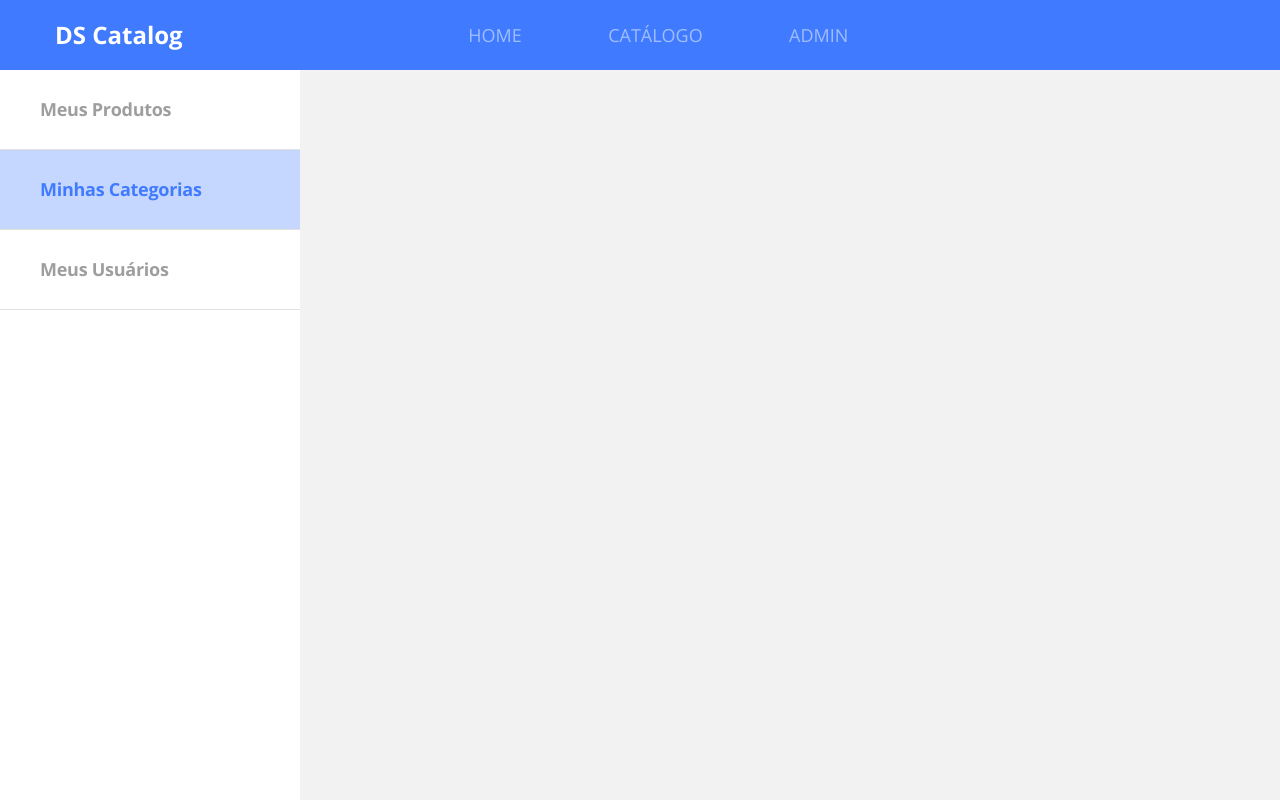
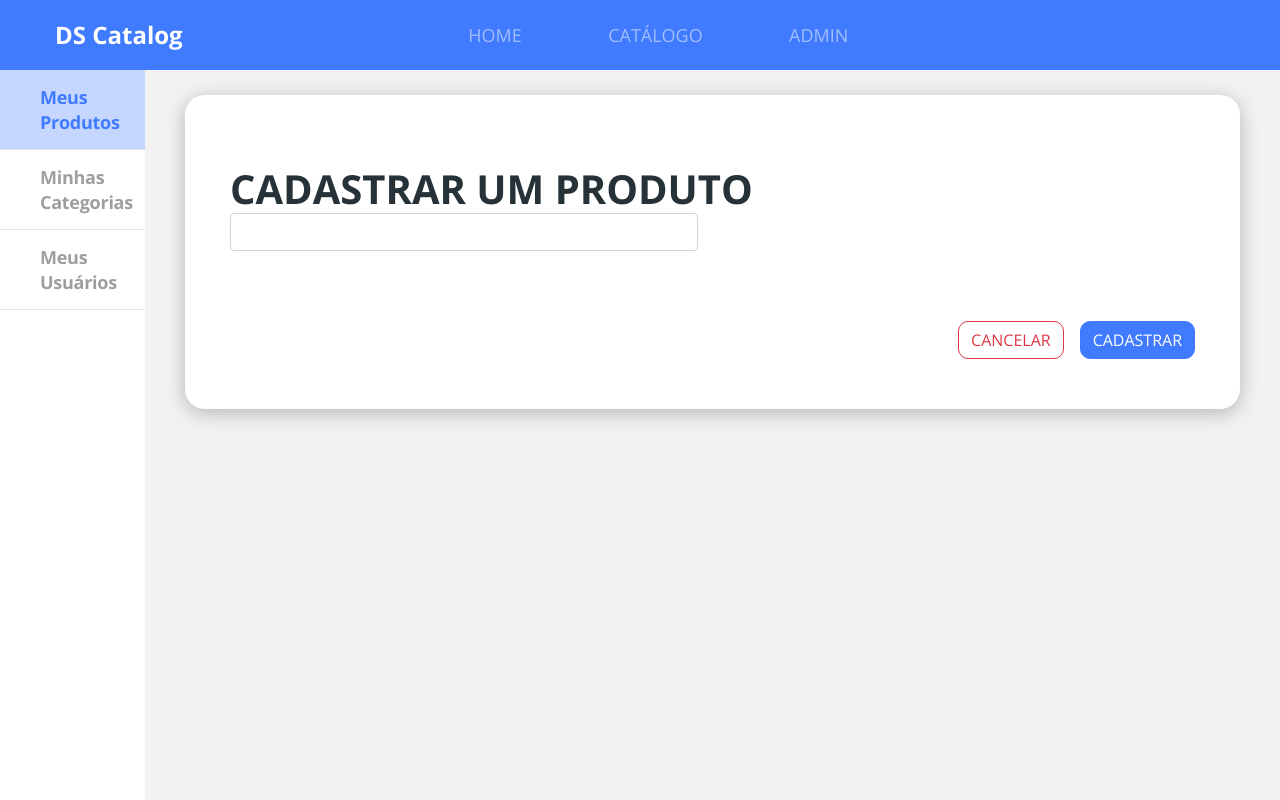
Before and after one commit to acsonov/dscatalog-bootcamp-devsuperior, a React (Create React App) app in the folder front-web/: page /admin/products/create in a window 1280 px wide. Built offline with nearby package versions, Linux system fonts and the light colour scheme.

Commit message:
Add base admin form structure

```diff
--- a/front-web/src/Routes.tsx
+++ b/front-web/src/Routes.tsx
@@ -1,5 +1,5 @@
 import React from 'react';
-import {BrowserRouter, Switch, Route} from 'react-router-dom';
+import { BrowserRouter, Switch, Route, Redirect } from 'react-router-dom';
 import Navbar from './core/components/Navbar';
 import Admin from './pages/Admin';
 import Catalog from './pages/Catalog';
@@ -20,6 +20,7 @@
             <Route path="/products/:productId">
                 <ProductDetails />
             </Route>
+            <Redirect  from = "/admin" to="/admin/products" exact />
             <Route path="/admin">
                 <Admin />
             </Route>
--- /dev/null
+++ b/front-web/src/pages/Admin/components/BaseForm/index.tsx
@@ -0,0 +1,38 @@
+import React from 'react';
+import { useHistory } from 'react-router-dom';
+import './styles.scss';
+
+type Props ={
+    title : string;
+    children :  React.ReactNode;
+}
+
+const BaseForm = ({title, children}:Props) => {
+    const history = useHistory();
+
+    const handleCancel = () => {
+        history.push ('../');
+    }
+return (
+    <div className = "admin-base-form card-base border-radius-20">
+        <h1 className = "base-form-title">
+            {title}
+        </h1>
+        {children}
+        <div className = "base-form-actions">
+            <button
+            className = "btn btn-outline-danger border-radius-10 mr-3"
+            onClick = {handleCancel}
+            >
+                CANCELAR
+            </button>
+            <button className = "btn btn-primary border-radius-10">
+                CADASTRAR
+            </button>
+        </div>
+    </div>
+)
+
+};
+
+ export default BaseForm;
--- /dev/null
+++ b/front-web/src/pages/Admin/components/BaseForm/styles.scss
@@ -0,0 +1,18 @@
+.admin-base-form{
+    padding: 70px 45px 50px 45px;
+     width: 1055px;
+}
+
+.base--form-title{
+font-size: 24px;
+line-height: 33px;
+letter-spacing: -0.015em;
+color: #263238;
+text-transform: uppercase;
+}
+
+.base-form-actions{
+    margin-top: 70px;
+    text-align: right;
+
+}
--- a/front-web/src/pages/Admin/components/Navbar/index.tsx
+++ b/front-web/src/pages/Admin/components/Navbar/index.tsx
@@ -1,17 +1,18 @@
 import React from 'react';
+import { NavLink } from 'react-router-dom';
 import './styles.scss';
 
 const Navbar = () => (
     <nav className="admin-nav-container">
         <ul>
             <li>
-                <a href="link " className = "admin-nav-item">Meus Produtos</a>
+                <NavLink to="/admin/products" className = "admin-nav-item">Meus Produtos</NavLink>
             </li>
             <li>
-                <a href="link " className = "admin-nav-item active">Minhas Categorias</a>
+                <NavLink to="/admin/categories" className = "admin-nav-item ">Minhas Categorias</NavLink>
             </li>
             <li>
-                <a href="link " className = "admin-nav-item">Meus Usuários</a>
+                <NavLink to="/admin/users" className = "admin-nav-item">Meus Usuários</NavLink>
             </li>
         </ul>
     </nav>
--- /dev/null
+++ b/front-web/src/pages/Admin/components/Products/Form/index.tsx
@@ -0,0 +1,18 @@
+import React from 'react';
+import BaseForm from '../../BaseForm';
+import './styles.scss';
+
+
+const Form = () => {
+return (
+<BaseForm title = "CADASTRAR UM PRODUTO">
+    <div className = "row">
+        <div className="col-6">
+            <input type = "text" className = "form-control" />
+        </div>
+    </div>
+</BaseForm>
+)
+};
+
+export default Form;
--- /dev/null
+++ b/front-web/src/pages/Admin/components/Products/List/index.tsx
@@ -0,0 +1,20 @@
+import React from 'react';
+import {useHistory} from 'react-router-dom';
+import './styles.scss';
+
+const List = () => {
+    const history = useHistory ();
+
+    const handleCreate = () =>{
+        history.push ('/admin/products/create');
+    }
+return (
+<div className = "admin-product-list">
+    <button className = "btm btn-primary btn-lg" onClick = {handleCreate} >ADICIONAR</button>
+</div>
+
+)
+
+};
+
+export default List;
--- /dev/null
+++ b/front-web/src/pages/Admin/components/Products/index.tsx
@@ -0,0 +1,26 @@
+import React from 'react';
+import { Route, Switch } from 'react-router-dom';
+import List from "./List";
+import Form from './Form';
+
+const Products =() => {
+return (
+    <div>
+        <Switch>
+            <Route path = "/admin/products" exact>
+                <List />
+            </Route>
+            <Route path = "/admin/products/create">
+                <Form />
+            </Route>
+            <Route path = "/admin/products/:productId">
+                <h1>alterar um produto </h1>
+            </Route>
+        </Switch>
+
+    </div>
+)
+
+}
+
+export default Products;
--- a/front-web/src/pages/Admin/index.tsx
+++ b/front-web/src/pages/Admin/index.tsx
@@ -1,9 +1,24 @@
 import React from 'react';
+import { Route, Switch } from 'react-router-dom';
 import Navbar from './components/Navbar';
-
+import'./styles.scss';
+import Products from './components/Products';
 const Admin =() =>(
-<div>
+<div className = "admin-container">
     <Navbar />
+    <div className = "admin-content">
+        <Switch>
+            <Route path = "/admin/products">
+                <Products />
+            </Route>
+            <Route path = "/admin/categories">
+                <h1>Categories</h1>
+            </Route>
+            <Route path = "/admin/users">
+                <h1>Users</h1>
+            </Route>
+        </Switch>
+    </div>
 </div>
 
 );
--- /dev/null
+++ b/front-web/src/pages/Admin/styles.scss
@@ -0,0 +1,7 @@
+.admin-container{
+    display: flex;
+}
+.admin-content{
+    padding: 25px 40px 45px 40px;
+    flex: 1;
+}
```
Also changed, not shown: front-web/src/pages/Admin/components/Products/Form/styles.scss (added), front-web/src/pages/Admin/components/Products/List/styles.scss (added), 1 other file (tests, documents, lock files or other folders). Lines whose indentation alone changed are shown as unchanged.
